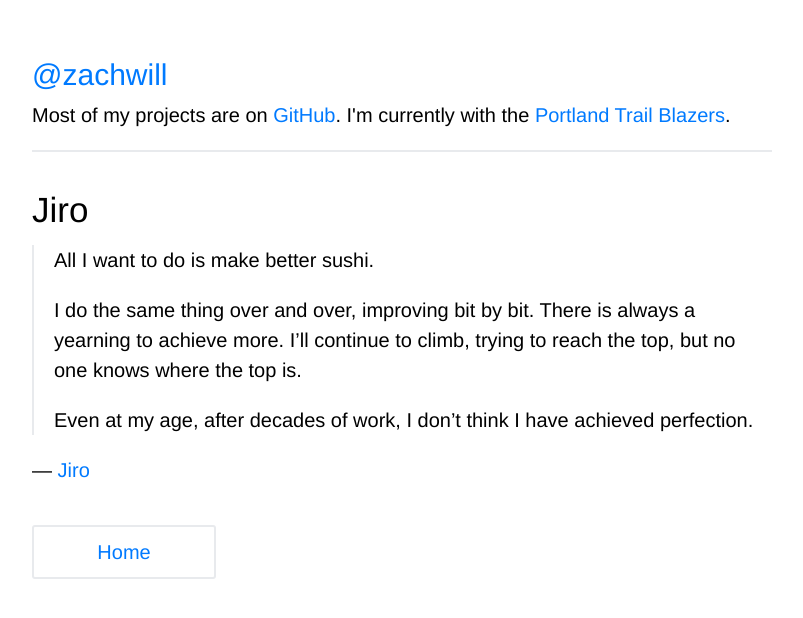
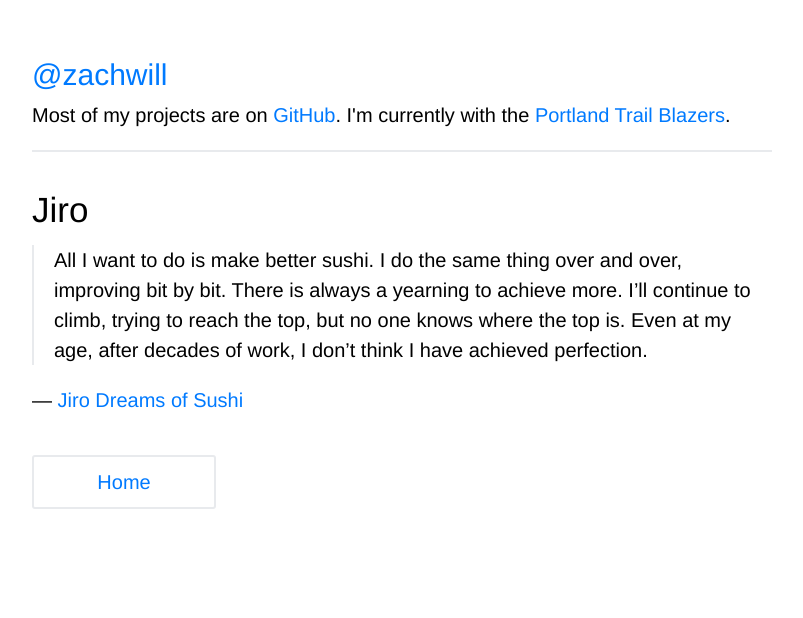
Before and after one commit to zachwill/blog, a Jekyll site: the page built from _posts/2014-04-21-jiro.md, in a window 1280 px wide. Shown: the top 618 px of the page, without its empty margins (238-1041 px from the left). Built offline with Jekyll 4.4.1, drawn with Linux system fonts in a browser that asks for light colours; Markdown is read by kramdown in place of the engine named in the settings.

Commit message:
Update quote

```diff
--- a/_posts/2014-04-21-jiro.md
+++ b/_posts/2014-04-21-jiro.md
@@ -4,14 +4,12 @@ title     : Jiro
 permalink : /jiro/
 ---
 
-> All I want to do is make better sushi.
->
-> I do the same thing over and over, improving bit by bit. There is always a
-> yearning to achieve more. I'll continue to climb, trying to reach the top, but
-> no one knows where the top is.
->
-> Even at my age, after decades of work, I don't think I have achieved perfection.
+> All I want to do is make better sushi. I do the same thing over and over,
+> improving bit by bit. There is always a yearning to achieve more. I'll
+> continue to climb, trying to reach the top, but no one knows where the top is.
+> Even at my age, after decades of work, I don't think I have achieved
+> perfection.
 
-— [Jiro][jiro]
+— [Jiro Dreams of Sushi][jiro]
 
 [jiro]: https://www.youtube.com/watch?v=R2L5IrkQTV0
```
